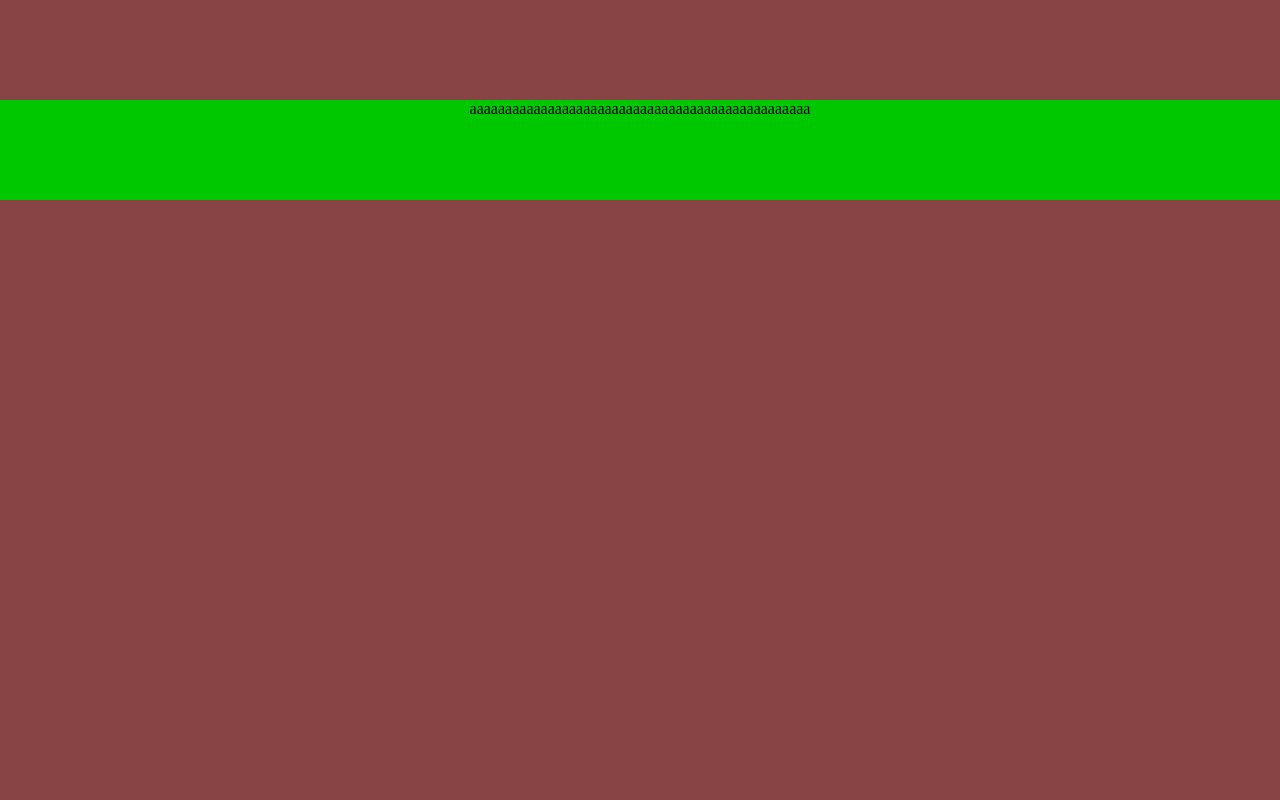
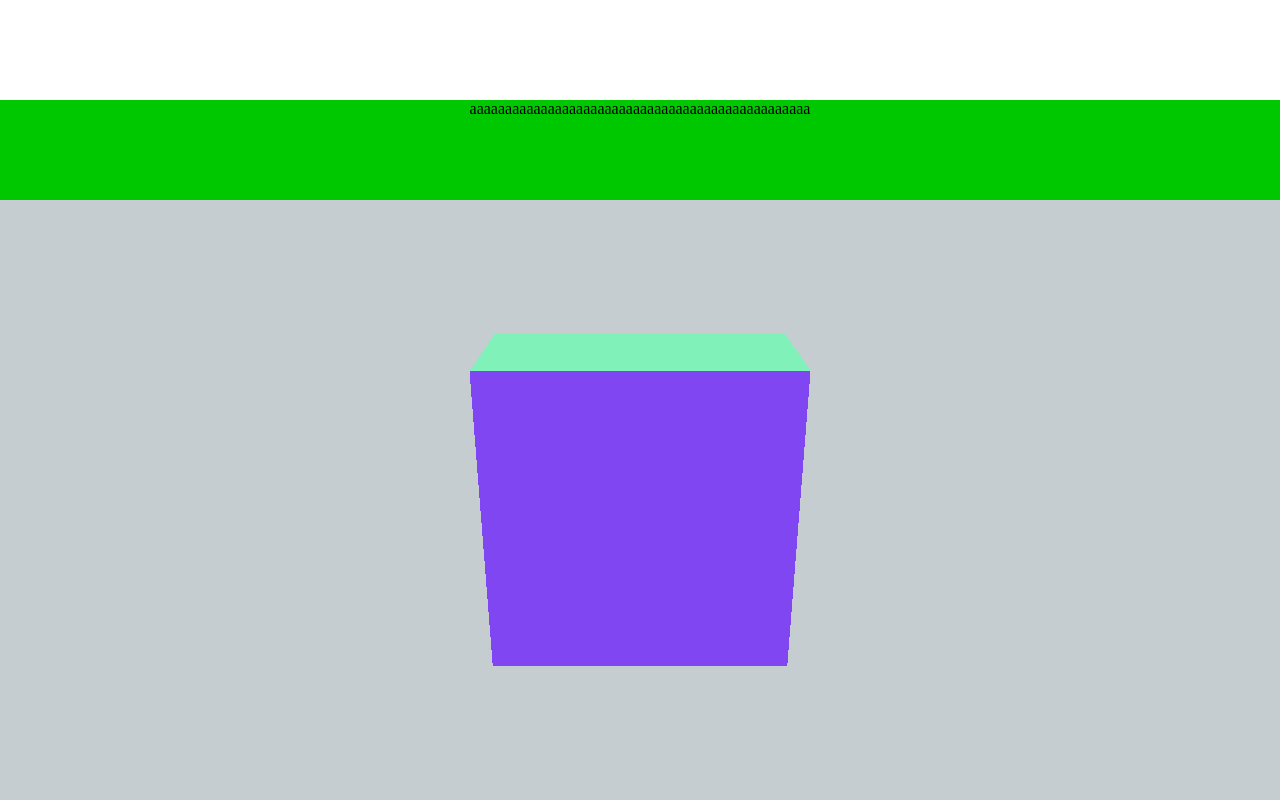
Before and after one commit to yuzuruinoue/Portfolio3, a plain HTML site: page indexa.html in a window 1280 px wide. Shown: the top 800 px of the page. Drawn offline with Linux system fonts and the light colour scheme.

Commit message:
three.js導入

```diff
--- a/indexa.html
+++ b/indexa.html
@@ -14,7 +14,6 @@
 </head>
 
 <body data-barba="wrapper">
-  <div id="WebGL-output">
     <!-- これの中身のみが非同期遷移．外ならそのまま．webglは外にかく？ -->
     <main data-barba="container" data-barba-namespace="home">
       <div id="htmlbody">
@@ -26,12 +25,13 @@
 
         </header>
 
+        <div id="WebGL-output">
+      </div>
         <div class="under-wrapper">
           <p>bbbbbbbbbbbbbb</p>
         </div>
       </div>
     </main>
-  </div>
 
 
   <script type="text/javascript" src="./threePlane.js"></script>
--- a/threePlane.js
+++ b/threePlane.js
@@ -3,50 +3,62 @@ function init(){
 
   var camera=new THREE.PerspectiveCamera(45,window.innerWidth/window.innerHeight,0.1,1000);
   camera.position.x=20.0;
-  camera.position.y=30;
-  camera.position.z=20;
+  camera.position.y=500;
+  // camera.position.z=20;
 
   var renderer=new THREE.WebGLRenderer();
-  renderer.setClearColor(new THREE.Color(0x884444));
+  renderer.setClearColor(new THREE.Color(0xc5cdd1));
   renderer.setSize(window.innerWidth,window.innerHeight);
+  // renderer.setSize(document.body.clientWidth,window.innerHeight);
 
-  var boxGeom=new THREE.BoxGeometry(4,4,4);
+  var boxGeom=new THREE.BoxGeometry(300,300,300);
   var boxMat=new THREE.MeshNormalMaterial();
   var box=new THREE.Mesh(boxGeom,boxMat);
   scene.add(box);
-  camera.lookAt(box.position);
+  box.position.y=150;
+  camera.lookAt(new THREE.Vector3(0,0,0));
 
   document.getElementById("WebGL-output").appendChild(renderer.domElement);
   onwindowResize();
   window.addEventListener('resize',onwindowResize,false);
 
-  var speed=1;
-  var rightFlag=true;
+
+  let rot = 0; // 角度
+let mouseX = 0; // マウス座標
+
+// マウス座標はマウスが動いた時のみ取得できる
+document.addEventListener("mousemove", (event) => {
+  mouseX = event.pageX;
+});
+
 
   render();
 
 
   function render(){
-    if(camera.position.x>50&&rightFlag){
-      speed*=-1;
-      rightFlag=false;
-    }
-    if(camera.position.x<-50&&!rightFlag){
-      speed*=-1;
-      rightFlag=true;
-    }
-    console.log(camera.position.x);
-    console.log(rightFlag);
+    // マウスの位置に応じて角度を設定
+  // マウスのX座標がステージの幅の何%の位置にあるか調べてそれを360度で乗算する
+  const targetRot = (mouseX / window.innerWidth) * 360;
+  // イージングの公式を用いて滑らかにする
+  // 値 += (目標値 - 現在の値) * 減速値
+  rot += (targetRot - rot) * 0.02;
 
-    camera.position.x+=speed;
+  // ラジアンに変換する
+  const radian = rot * Math.PI / 180;
+  // 角度に応じてカメラの位置を設定
+  camera.position.x = 1000 * Math.sin(radian);
+  camera.position.z = 1000 * Math.cos(radian);
+  // 原点方向を見つめる
+  camera.lookAt(new THREE.Vector3(0, 0, 0));
+    renderer.render(scene,camera);
     requestAnimationFrame(render);
-    renderer.render(scene,camera);
   }
 
   function onwindowResize(){
     camera.aspect=window.innerWidth/window.innerHeight;
     camera.updateProjectionMatrix();
-    renderer.setSize(window.innerWidth,window.innerHeight);
+    // renderer.setSize(window.innerWidth,window.innerHeight);
+    renderer.setSize(document.body.clientWidth,window.innerHeight);
   }
 
 }
```
Also changed, not shown: about.css (+8 -2 lines), index.html (+4 -1 lines), work.css (+5 -3 lines).
